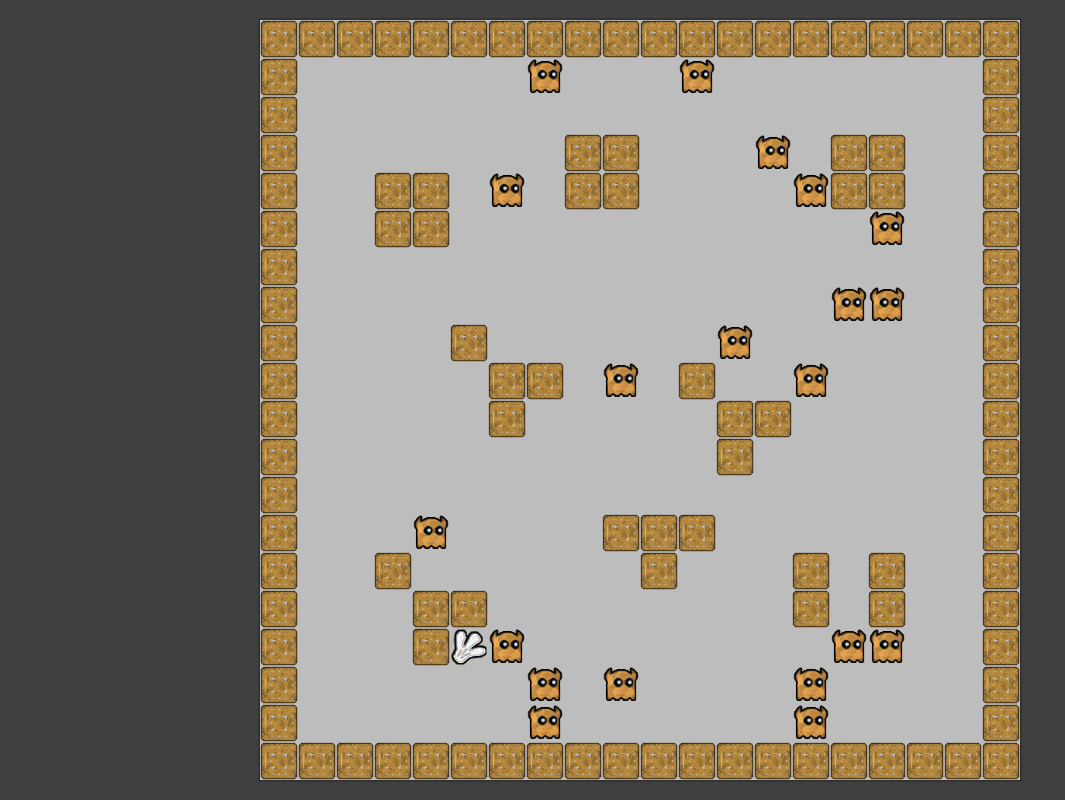
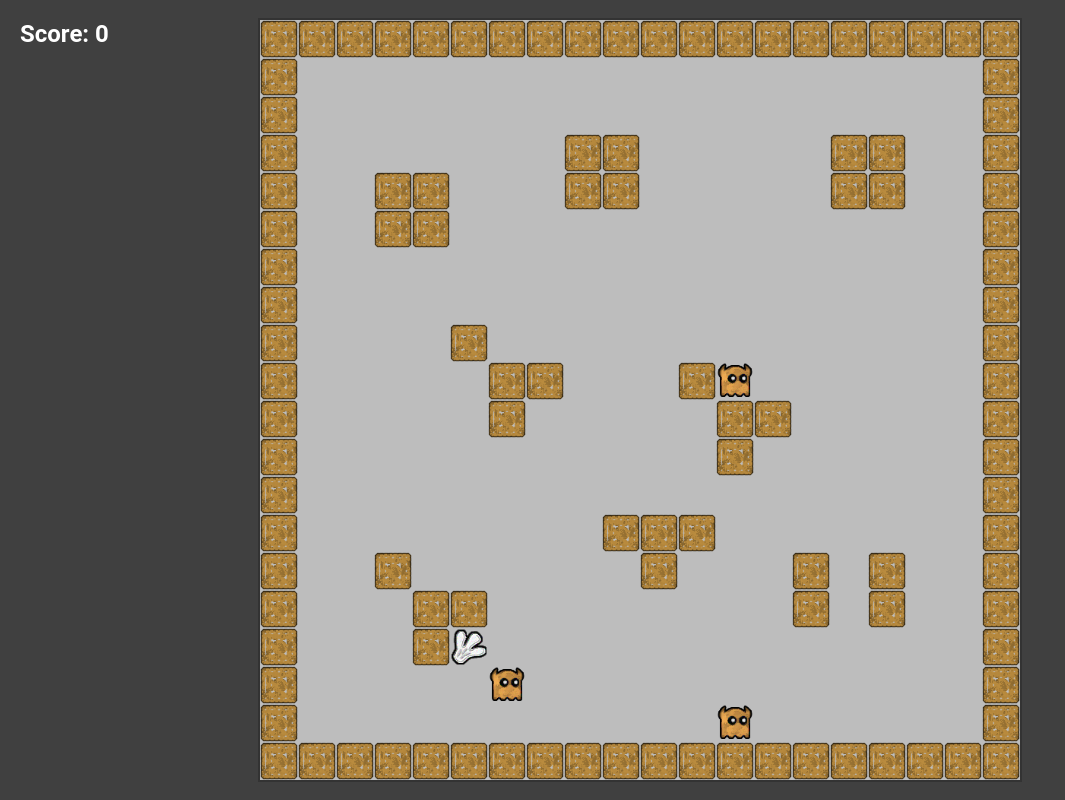
Before and after one commit to Sampo71/Kodarit2025Kevat, a plain HTML site: page public/index.html in a window 1280 px wide. Both pictures are taken after a click on the button "Next level". Shown: the whole page, without its empty margins (0-1065 px from the left). Drawn offline with Linux system fonts and the light colour scheme.

Commit message:
Added a score system

```diff
--- a/public/index.html
+++ b/public/index.html
@@ -16,7 +16,7 @@
             <img src="images/ghost.png">
             <div>
                 <h3>Horn-Ghost</h3>
-                <p>Moves towards the player continosly</p>
+                <p>Moves towards the player</p>
             </div>
         </div>
         <div>
@@ -26,5 +26,9 @@
     <div id ="game-Screen">
         <div id="game-Board"></div>
     </div>
+
+    <div id="score-Board">
+
+    </div>
 </body>
 </html>
--- a/public/script.js
+++ b/public/script.js
@@ -40,10 +40,12 @@ const cellSize = calculateCellSize();
 let board;
 let player;
 let ghosts = [];
-let enemyCount = 20;
+let enemyCount = 3;
 let ghostSpeed = 500;
+let ghostTimeOut = 1000;
 let isGameRunning = false;
 let ghostInterval;
+let score = 0;
 
 function sceneSwap()
 {
@@ -52,8 +54,12 @@ function sceneSwap()
     player = new Player(0,0);
     board = generateRandomBoard();
     drawBoard(board);
-    ghostInterval = setInterval(moveGhosts, ghostSpeed);
+    setTimeout(()=>{
+        ghostInterval = setInterval(moveGhosts, ghostSpeed);
+    }, ghostTimeOut)
     isGameRunning = true;
+    score = 0;
+    updateScoreBoard(0);
 }
 
 function generateRandomBoard()
@@ -80,6 +86,7 @@ function generateRandomBoard()
     player.y = playerY;
 
     // Makes enemies
+    ghosts = [];
     for(let i = 0; i < enemyCount; i++){
         const[ghostX, ghostY] = randomEmptyPosition(newBoard);
         setCell(newBoard, ghostX, ghostY, 'G');
@@ -201,6 +208,7 @@ function shootAt(x,y){
 
     if(ghostIndex !== -1){
         ghosts.splice(ghostIndex,1);
+        updateScoreBoard(50);
     }
 
     setCell(board,x,y,'B');
@@ -238,9 +246,25 @@ function moveGhosts(){
 };
 
 function endGame(){
-    alert('Game Over! The ghosts caught you!')
+    if(isGameRunning){
+        alert('Game Over! The ghosts caught you!')
+    }
     isGameRunning = false;
-    clearInterval(ghostinterval);
+
+    clearInterval(ghostInterval);
+    document.getElementById('intro-Screen').style.display = 'block';
+    document.getElementById('game-Screen').style.display = 'none';
+}
+
+function updateScoreBoard(Increase){
+    const scoreBoard = document.getElementById('score-Board');
+    score += Increase;
+
+    scoreBoard.textContent = `Score: ${score}`;
+}
+
+function startNextLevel(){
+
 }
 
 class Player{
@@ -286,11 +310,11 @@ class Ghost{
             if(dx > 0) moves.push({x:this.x + 1, y:this.y}) // Moving right
             else moves.push({x:this.x - 1, y:this.y}) // Moving left
 
-            if(dy > 0) moves.push({x:this.x - 1, y:this.y}) // Moving down
+            if(dy > 0) moves.push({x:this.x, y:this.y + 1}) // Moving down
             else moves.push({x:this.x, y:this.y - 1}) // Moving up
         }
         else{
-            if(dy > 0) moves.push({x:this.x + 1, y:this.y}) // Moving down
+            if(dy > 0) moves.push({x:this.x, y:this.y + 1}) // Moving down
             else moves.push({x:this.x, y:this.y - 1}) // Moving up
 
             if(dx > 0) moves.push({x:this.x + 1, y:this.y}) // Moving right
--- a/public/style.css
+++ b/public/style.css
@@ -100,3 +100,14 @@ button{
         opacity: 0;
     }
 }
+
+#score-Board{
+    font-size: 24px;
+    color: white;
+    font-weight: bold;
+    margin: 10px;
+    position: absolute;
+    top: 10px;
+    left: 10px;
+    z-index: 10;
+}
```
